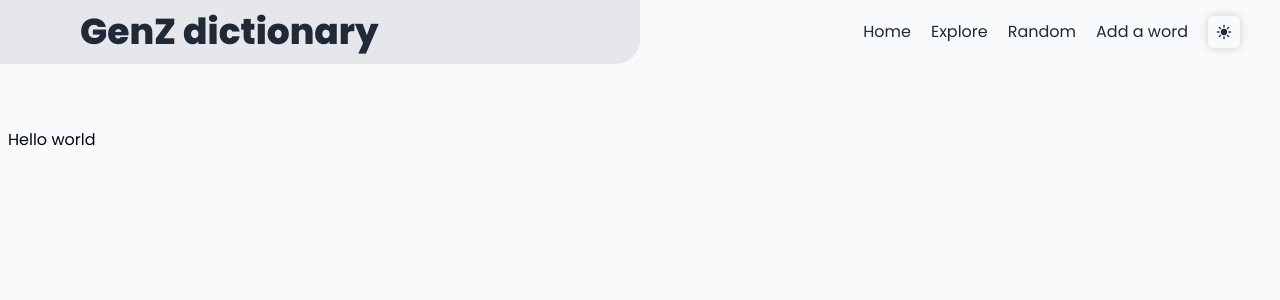
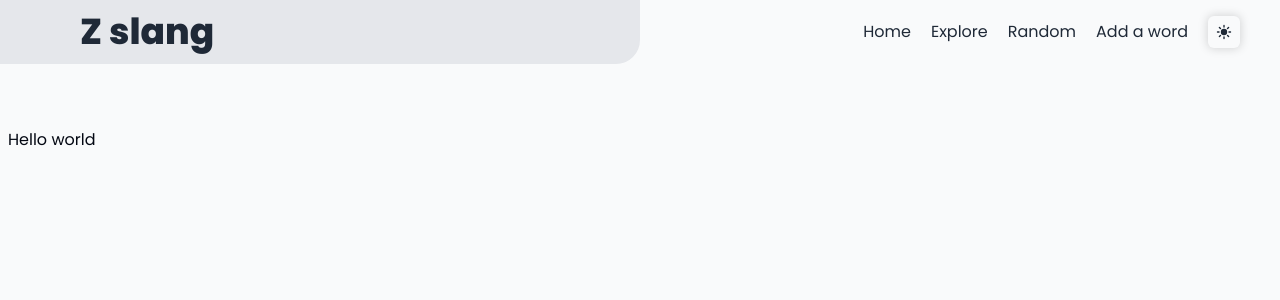
Before and after one commit to m4dd0c/genZ-dictionary, a Next.js app: page / in a window 1280 px wide. Shown: the top 300 px of the page. Built offline with nearby package versions, Linux system fonts and the light colour scheme.

Commit message:
migrate: genz-dictionary -> z-slang

```diff
--- /dev/null
+++ b/app/(home)/layout.tsx
@@ -0,0 +1,16 @@
+export const metadata = {
+  title: 'Next.js',
+  description: 'Generated by Next.js',
+}
+
+export default function RootLayout({
+  children,
+}: {
+  children: React.ReactNode
+}) {
+  return (
+    <html lang="en">
+      <body>{children}</body>
+    </html>
+  )
+}
--- a/app/layout.tsx
+++ b/app/layout.tsx
@@ -10,8 +10,8 @@ const poppins = Poppins({
   weight: ["100", "200", "300", "400", "500", "600", "700", "800", "900"],
 });
 export const metadata: Metadata = {
-  title: "GenZ Dictionary",
-  description: "A Dictionary for genZ generation.",
+  title: "Z slang",
+  description: "A Dictionary for genZ.",
 };
 
 export default function RootLayout({
--- a/components/layout/Header.tsx
+++ b/components/layout/Header.tsx
@@ -40,7 +40,7 @@ const MobileHeader = ({
   return (
     <div className="text-low bg-high fixed inset-x-0 top-0 flex items-center transition-all lg:hidden">
       <div className="bg-mid flex h-14 w-full items-center rounded-br-3xl text-center text-sm font-extrabold leading-loose sm:text-lg md:text-center md:text-xl">
-        <h1 className="mx-auto line-clamp-1 inline-block">GenZ dictionary</h1>
+        <h1 className="mx-auto line-clamp-1 inline-block">Z slang</h1>
       </div>
       <div className="bg-high flex h-14 items-center justify-end gap-5 px-5 sm:px-10">
         {/* change theme mode */}
@@ -88,7 +88,7 @@ const DesktopHeader = ({
   return (
     <div className="bg-high text-low flex h-16 items-center max-lg:hidden">
       <div className="bg-mid flex h-full w-1/2 items-center rounded-br-3xl text-right text-4xl font-extrabold leading-loose max-lg:text-xl">
-        <h1 className="mx-20">GenZ dictionary</h1>
+        <h1 className="mx-20">Z slang</h1>
       </div>
       <div className="bg-high flex h-full w-1/2 items-center justify-end gap-5 px-10">
         {menuItems.map((item) => (
--- a/package.json
+++ b/package.json
@@ -1,5 +1,5 @@
 {
-  "name": "genz-dictionary",
+  "name": "z-slang",
   "version": "0.1.0",
   "private": true,
   "scripts": {
```
Also changed, not shown: 1 other file (tests, documents, lock files or other folders).
